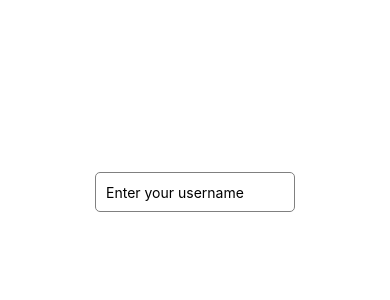
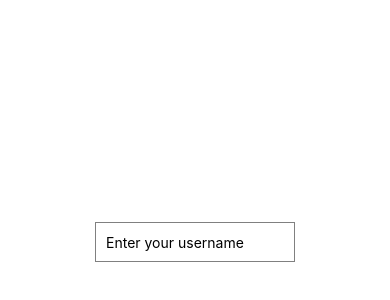
Before and after one commit to sai-rishith/ReactNative-Task03, a React Native app in the folder NewProject/: screen / in a window 390 px wide. Shown: the part 128-428 px from the top of the page. Built offline with nearby package versions, Linux system fonts and the light colour scheme.

Commit message:
final commit

```diff
--- a/NewProject/components/CustomTextInput.js
+++ b/NewProject/components/CustomTextInput.js
@@ -2,14 +2,12 @@ import React from 'react';
 import { TextInput } from 'react-native';
 
 const CustomTextInput = (props) => {
-  const { placeholder, style, value, onChangeText } = props;
+  const { style, placeholder } = props;
 
   return (
     <TextInput
       style={style}
       placeholder={placeholder}
-      value={value}
-      onChangeText={onChangeText}
     />
   );
 };
--- a/NewProject/components/ParentComponent.js
+++ b/NewProject/components/ParentComponent.js
@@ -1,25 +1,15 @@
-import React, { useState } from 'react';
+import React from 'react';
 import { View, StyleSheet } from 'react-native';
-import CustomTextInput from '../components/CustomTextInput';
+import CustomTextInput from './CustomTextInput';
 
-const ParentComponent = () => {
-  const [username, setUsername] = useState('');
-
-  const handleUsernameChange = (text) => {
-    setUsername(text);
-  };
-
-
+const MainComponent = () => {
   return (
     <View style={styles.container}>
       <CustomTextInput
         style={styles.input}
         placeholder="Enter your username"
-        value={username}
-        onChangeText={handleUsernameChange}
       />
     </View>
-
   );
 };
 
@@ -30,14 +20,14 @@ const styles = StyleSheet.create({
     alignItems: 'center',
   },
   input: {
+    width: 200,
     height: 40,
-    width: 200,
+    borderColor: 'gray',
     borderWidth: 1,
-    borderColor: 'gray',
-    borderRadius: 5,
     paddingHorizontal: 10,
-    marginTop:300
+    marginBottom: 10,
+    marginTop:350
   },
 });
 
-export default ParentComponent;
+export default MainComponent;
```
